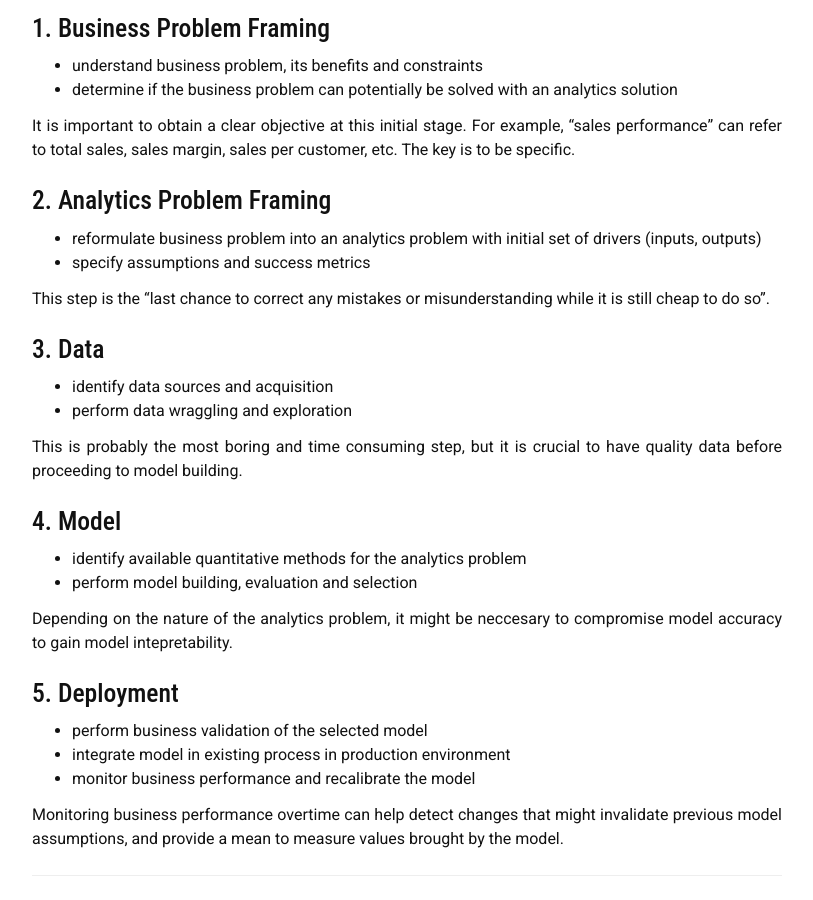
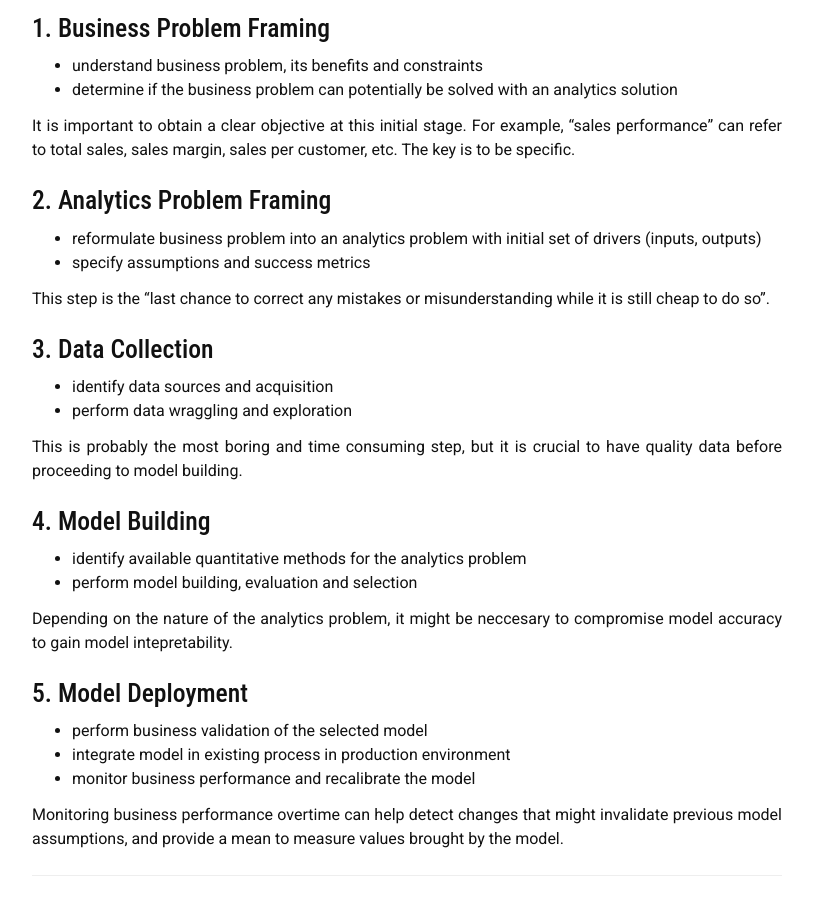
Before and after one commit to liambll/blog-archive, a Jekyll site: the page built from about.md, in a window 1280 px wide and 900 px high, scrolled down 688 px. Shown: the whole window, without its empty margins (233-1046 px from the left). Built offline with Jekyll 4.4.1, drawn with Linux system fonts in a browser that asks for light colours; nearby versions of some CDN libraries.

Commit message:
Update about.md

```diff
--- a/about.md
+++ b/about.md
@@ -26,19 +26,19 @@ It is important to obtain a clear objective at this initial stage. For example,
 
 This step is the "last chance to correct any mistakes or misunderstanding while it is still cheap to do so".
 
-## 3. Data
+## 3. Data Collection
 * identify data sources and acquisition
 * perform data wraggling and exploration
 
 This is probably the most boring and time consuming step, but it is crucial to have quality data before proceeding to model building.
 
-## 4. Model
+## 4. Model Building
 * identify available quantitative methods for the analytics problem
 * perform model building, evaluation and selection
 
 Depending on the nature of the analytics problem, it might be neccesary to compromise model accuracy to gain model intepretability.
 
-## 5. Deployment
+## 5. Model Deployment
 * perform business validation of the selected model
 * integrate model in existing process in production environment
 * monitor business performance and recalibrate the model
```
